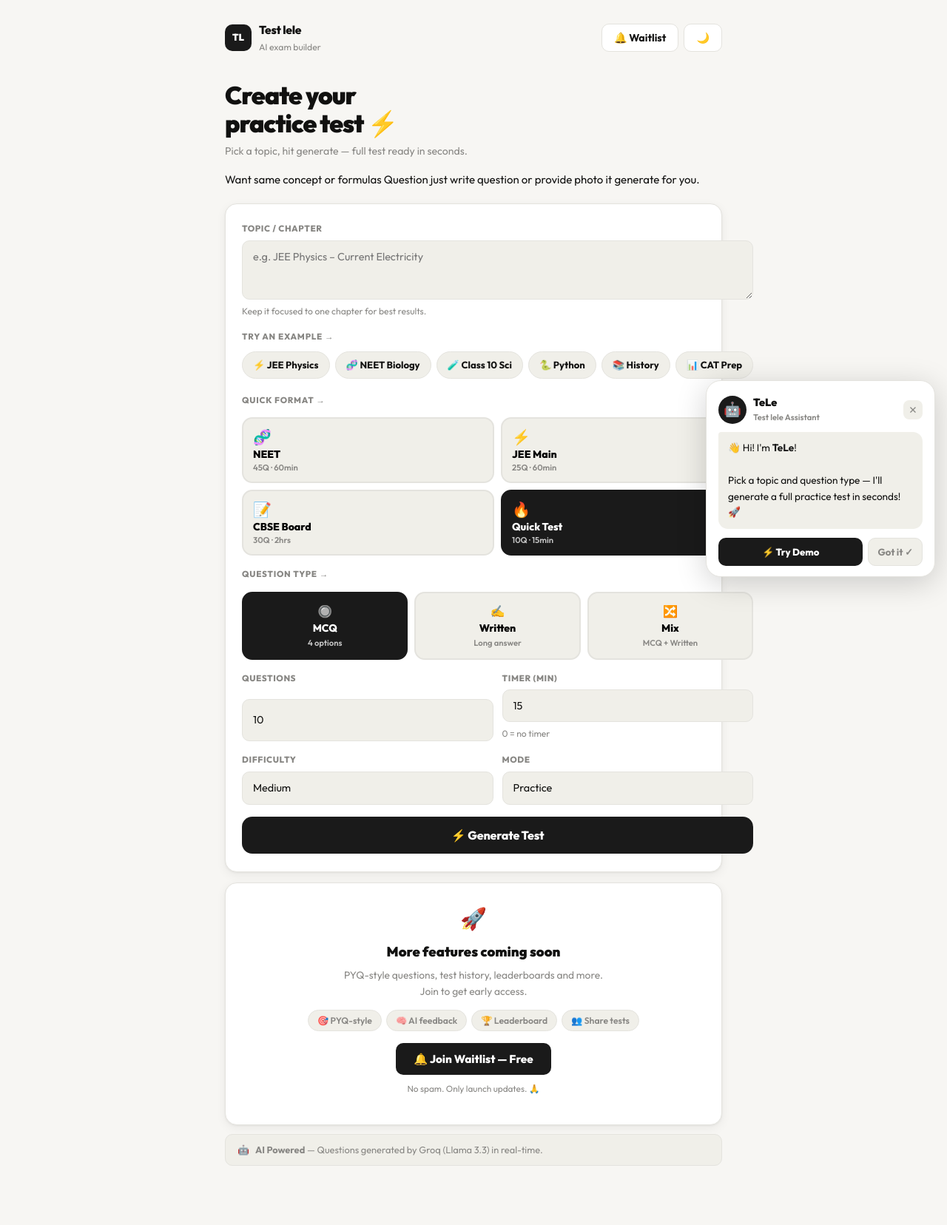
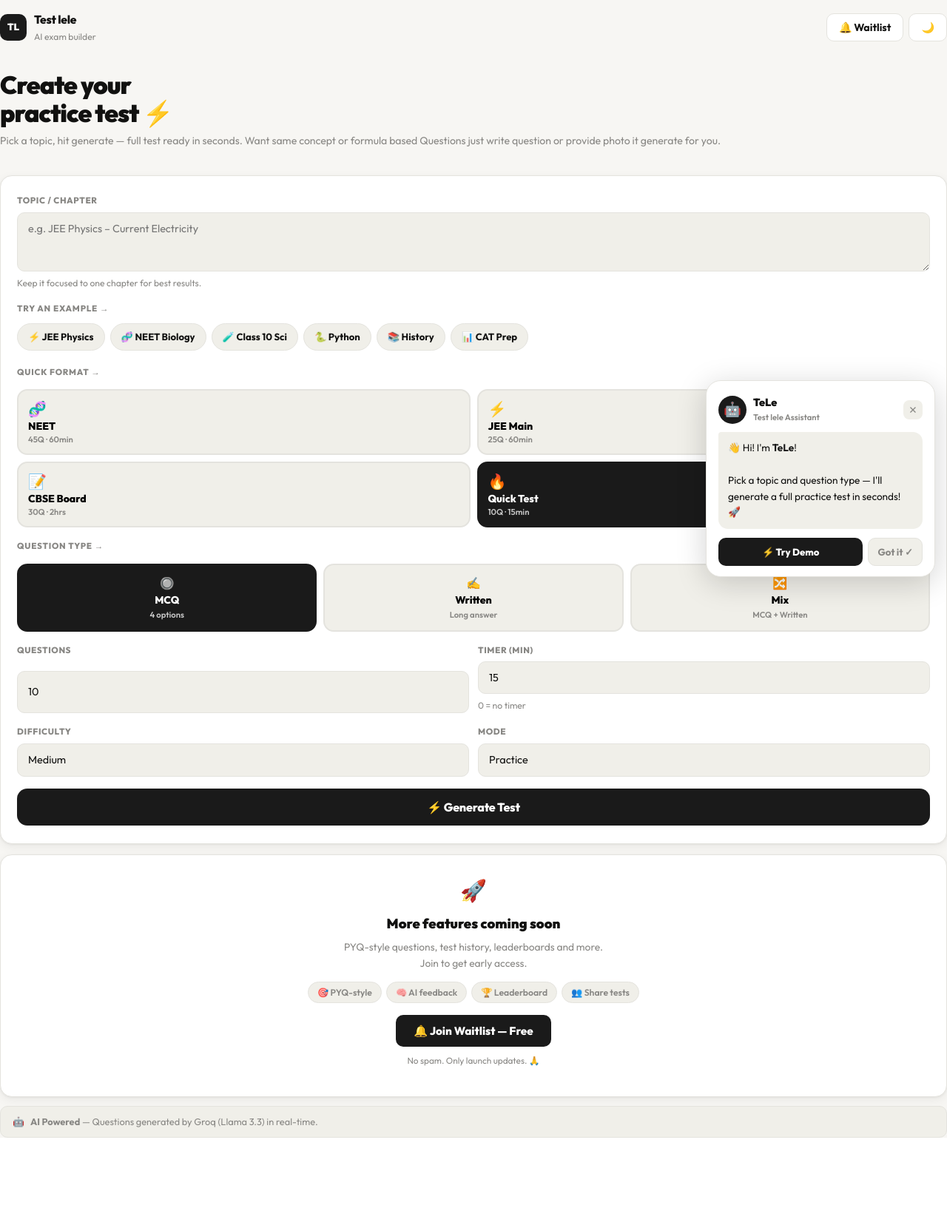
Before and after one commit to Rahul810-koder/test-lele, a FastAPI app: page /create in a window 1280 px wide. Shown: the whole page at 74% size. After the commit the page ends 1538 px from the top, so only its background shows below. Run offline with FastAPI, Linux system fonts and the light colour scheme.

Commit message:
backend/templates/index.html

```diff
--- a/static/styles.css
+++ b/static/styles.css
@@ -59,19 +59,6 @@ body {
   font-size: 15px;
   line-height: 1.6;
 }
-
-
-/* ════════════════════════════════════
-   Layout
-════════════════════════════════════ */
-
-.page {
-  width: 100%;
-  max-width: 720px;
-  margin: 0 auto;
-  padding: 14px 24px 80px;
-}
-
 
 /* ════════════════════════════════════
    Navigation
--- a/templates/index.html
+++ b/templates/index.html
@@ -205,8 +205,8 @@
 
   <div class="create-hero">
     <h1>Create your<br/>practice test ⚡</h1>
-    <p>Pick a topic, hit generate — full test ready in seconds.</p>
-    <p1>Want same concept or formulas Question just write question or provide photo it generate for you. </p1>
+    <p>Pick a topic, hit generate — full test ready in seconds.
+    Want same concept or formula based Questions just write question or provide photo it generate for you. </p>
   </div>
 
   <div class="card" style="margin-top:14px;">
```
